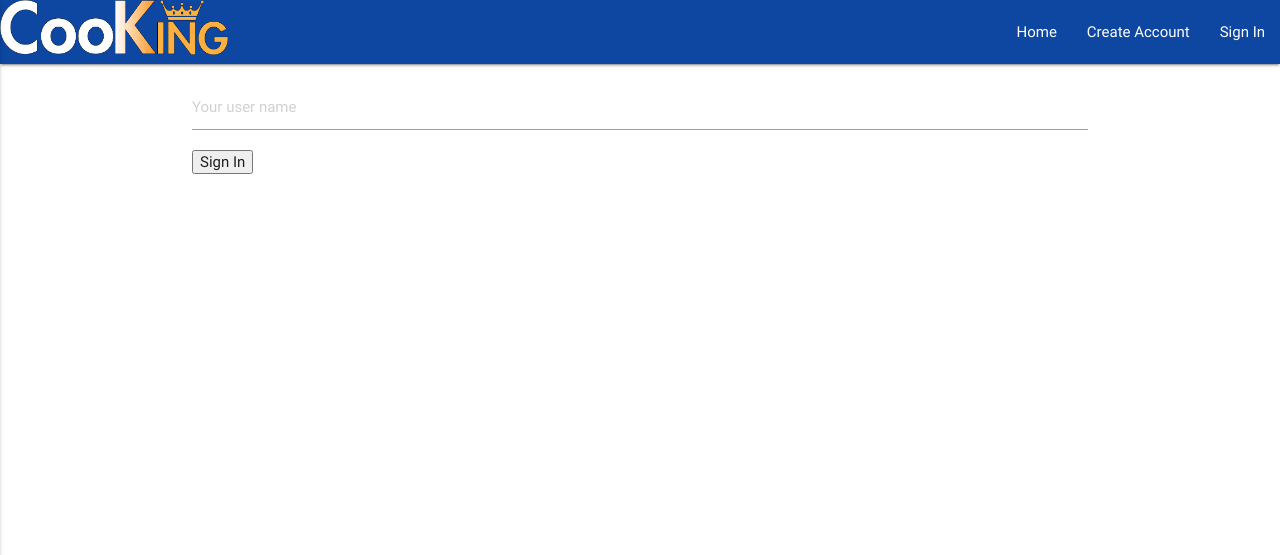
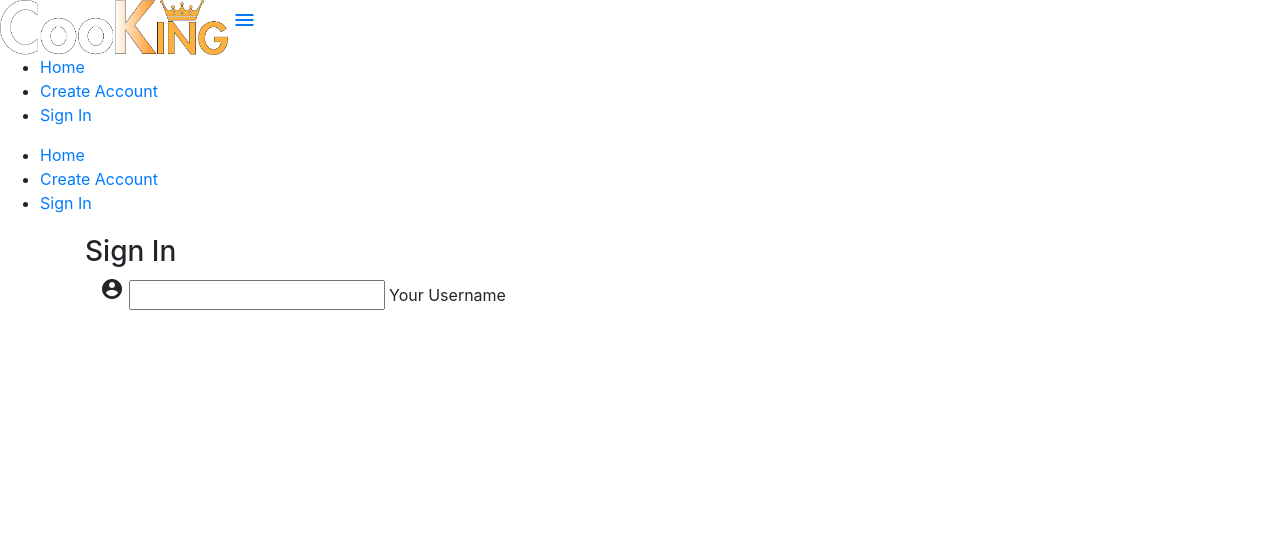
Before and after one commit to Code-Institute-Submissions/cook-king, a Flask app: template templates/sign_in.html in a window 1280 px wide. Shown: the top 555 px of the page. Run offline with Flask 2, Linux system fonts and the light colour scheme; the template is opened without the code that fills it, so the values that code supplies are empty; some libraries are stand-ins or nearby versions.

Commit message:
figured out problems with select countries drop down not writing to database with JohnL, materalize was causing issues and placing my select outside the form closing tag, i have removed materalise and will now use bootsrap

```diff
--- a/app.py
+++ b/app.py
@@ -2,9 +2,10 @@ import os
 from flask import Flask, render_template, redirect, request, url_for, session
 from flask_pymongo import PyMongo
 
+
 app = Flask(__name__)
 app.config["MONGO_DBNAME"] = 'cooking'
-app.config["MONGO_URI"] = os.getenv('MONGO_URI', 'mongodb+srv://root:zqdtjBMRmkAtPWhe@cluster0-milxz.mongodb.net/test?retryWrites=true')
+app.config["MONGO_URI"] = os.getenv('MONGO_URI', 'mongodb+srv://root:zqdtjBMRmkAtPWhe@cluster0-milxz.mongodb.net/cooking?retryWrites=true')
 mongo = PyMongo(app)
 
 class BaseObject(object):
@@ -12,10 +13,10 @@ class BaseObject(object):
 @app.route('/')
 @app.route('/recipes')
 def recipes():
-    if 'username' in session:
-        return 'You are logged in as ' + session['username']
+    if 'username1' in session:
+        return 'You are logged in as ' + session['username1']
     return render_template("recipes.html",
-                           tasks=mongo.db.recipes.find())
+                           recipes=mongo.db.recipes.find())
 
 @app.route('/login', methods=['POST', 'GET'])
 def login():
@@ -32,11 +33,13 @@ def register():
         users = mongo.db.users
         existing_user = users.find_one({'name' : request.form['username']})
         if existing_user is None:
-            users.insert({'name' : request.form['username'], 'user_country' : request.form['country_name']})
-            session['username'] = request.form['username']
+            username = request.form["username"]
+            country = request.form.get("country_name")
+            print(country)
+            users.insert_one({'name' : username, 'user_country' : country})
+            session['username1'] = request.form['username']
             return redirect(url_for('recipes'))
-
-        # return "That username already exists!"
+        return "That username already exists!"
     return render_template('create_user.html',
                            countries=mongo.db.countries.find())
 
--- a/static/css/style.css
+++ b/static/css/style.css
@@ -5,3 +5,7 @@
 .logo {
     height: 55px;
 }
+
+.center-hor {
+   margin: 0 auto;
+}
--- a/templates/base.html
+++ b/templates/base.html
@@ -3,7 +3,7 @@
 
 <head>
     <link href="https://fonts.googleapis.com/icon?family=Material+Icons" rel="stylesheet">
-    <link rel="stylesheet" href="https://cdnjs.cloudflare.com/ajax/libs/materialize/0.100.2/css/materialize.min.css">
+    <link rel="stylesheet" href="https://stackpath.bootstrapcdn.com/bootstrap/4.3.1/css/bootstrap.min.css" integrity="sha384-ggOyR0iXCbMQv3Xipma34MD+dH/1fQ784/j6cY/iJTQUOhcWr7x9JvoRxT2MZw1T" crossorigin="anonymous">
     <link rel="stylesheet" href="{{url_for('static', filename='css/style.css')}}" type="text/css" />
 </head>
 
@@ -30,13 +30,12 @@
         {% block content %} {% endblock %}
     </div>
     <script src="https://cdnjs.cloudflare.com/ajax/libs/jquery/3.2.1/jquery.min.js"></script>
-    <script src="https://cdnjs.cloudflare.com/ajax/libs/materialize/0.100.2/js/materialize.min.js"></script>
+    <script src="https://code.jquery.com/jquery-3.3.1.slim.min.js" integrity="sha384-q8i/X+965DzO0rT7abK41JStQIAqVgRVzpbzo5smXKp4YfRvH+8abtTE1Pi6jizo" crossorigin="anonymous"></script>
+    <script src="https://cdnjs.cloudflare.com/ajax/libs/popper.js/1.14.7/umd/popper.min.js" integrity="sha384-UO2eT0CpHqdSJQ6hJty5KVphtPhzWj9WO1clHTMGa3JDZwrnQq4sF86dIHNDz0W1" crossorigin="anonymous"></script>
+    <script src="https://stackpath.bootstrapcdn.com/bootstrap/4.3.1/js/bootstrap.min.js" integrity="sha384-JjSmVgyd0p3pXB1rRibZUAYoIIy6OrQ6VrjIEaFf/nJGzIxFDsf4x0xIM+B07jRM" crossorigin="anonymous"></script>
     <script type="text/javascript">
         $(document).ready(function() {
-            $('.collapsible').collapsible();
-            $('select').material_select();
-            $(".button-collapse").sideNav();
-            $(".sidenav").sidenav();
+
         });
     </script>
 
--- a/templates/sign_in.html
+++ b/templates/sign_in.html
@@ -1,7 +1,17 @@
 {% extends 'base.html'%} {% block content %}
-<div class="top-margin">
-  <form action="{{url_for('login')}}" methods="POST">
-    <input type="text" id="uname" name="username" placeholder="Your user name">
-    <input type="submit" value="Sign In">
-  </form>
-{% endblock %}
+<div class="header">
+  <div class="top-margin">
+    <h3>Sign In</h3>
+  </div>
+  <div class="main">
+    <div class="row">
+      <form action="{{url_for('login')}}" method="POST" class="col s12">
+        <div class="input-field col s12">
+          <i class="material-icons prefix">account_circle</i>
+          <input id="uname" name="username" type="text" required>
+          <label for="icon_prefix">Your Username</label>
+        </div>
+    </div>
+    </form>
+  </div>
+  {% endblock %}
```
Also changed, not shown: templates/create_user.html (+16 -6 lines), 1 other file.
